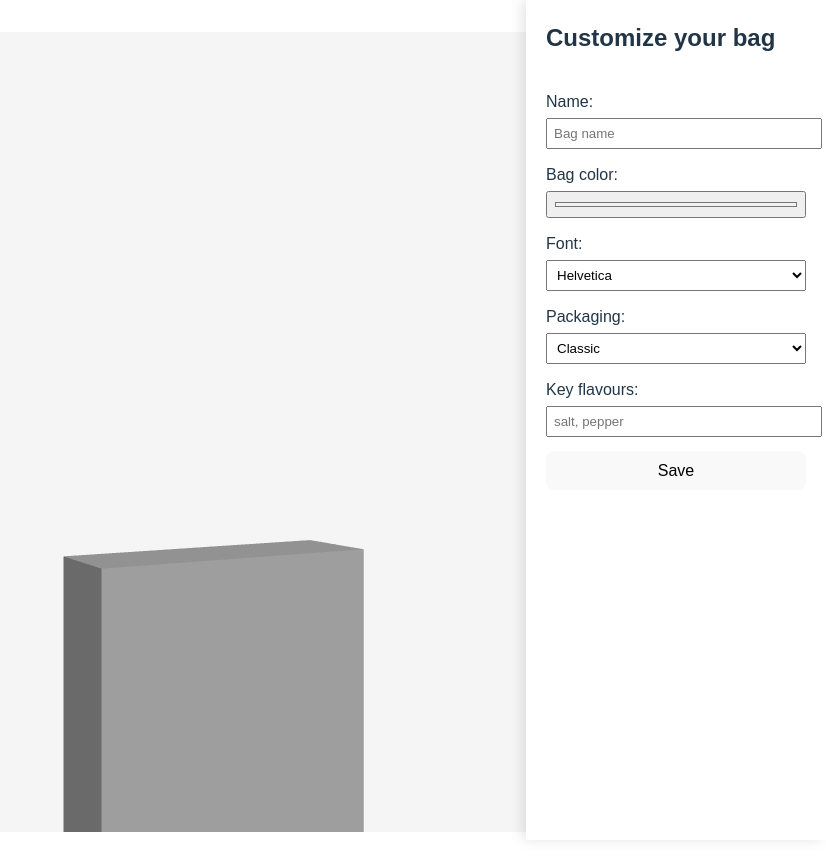
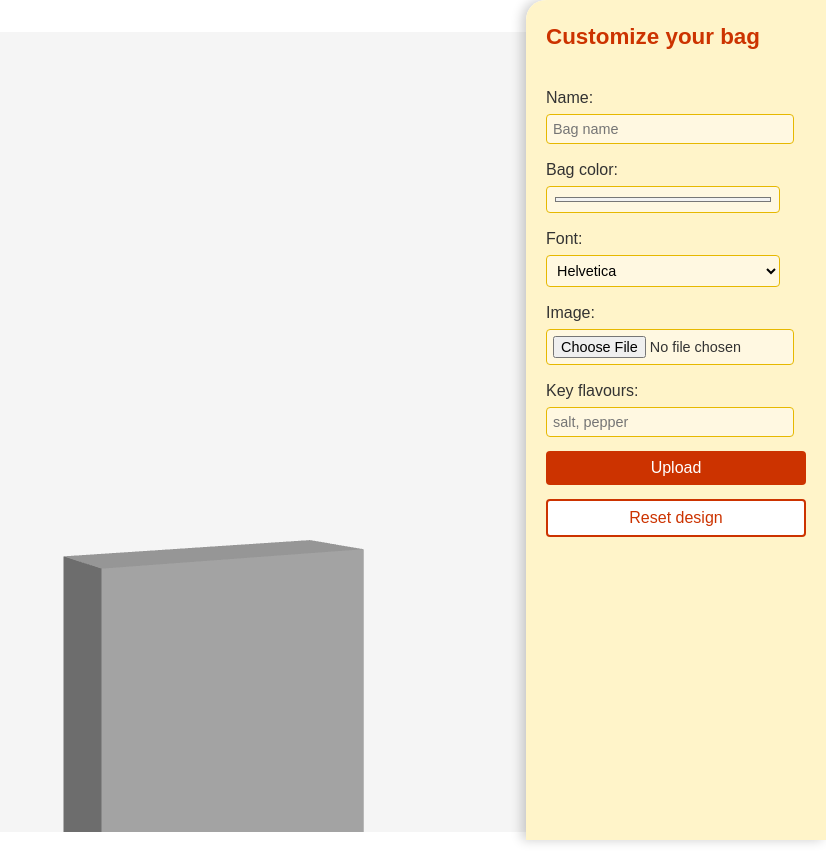
Before and after one commit to AminaM211/lays-configurator, a website built with Vite: page index.html in a window 1280 px wide. Shown: the top 864 px of the page, without its empty margins (454-1280 px from the left). Built offline with nearby package versions, Linux system fonts and the light colour scheme; animation ran at ten frames a second.

Commit message:
feat: enhance bag customization UI with image upload and reset button added

```diff
--- a/src/main.js
+++ b/src/main.js
@@ -1,8 +1,8 @@
+// src/main.js
 import * as THREE from 'three'
 import './style.css'
 import { createUI } from './ui'
 import axios from 'axios'
-
 
 const app = document.querySelector('#app')
 
@@ -33,38 +33,93 @@ scene.add(light)
 const ambient = new THREE.AmbientLight(0xffffff, 0.4)
 scene.add(ambient)
 
-// “chipszak” als box
+// chipszak als box
 const geometry = new THREE.BoxGeometry(1.2, 2, 0.4)
-const material = new THREE.MeshStandardMaterial({ color: '#f2f2f2' })
+// kleur laten we wit, omdat we kleur via texture doen
+const material = new THREE.MeshStandardMaterial({ color: '#ffffff' })
 const bag = new THREE.Mesh(geometry, material)
 scene.add(bag)
 
+// configuratie object dat naar je API gaat
 const config = {
   name: '',
-  image: 'https://example.com/chips.png', // voor nu placeholder
+  image: 'https://example.com/chips.png', // file upload doen we later mooi
   bagColor: '#f2f2f2',
   font: 'Helvetica',
   pattern: 'none',
-  packaging: 'classic',
   keyFlavours: []
 }
 
+let textTexture = null
+
+function updateBagTexture() {
+  const canvas = document.createElement('canvas')
+  canvas.width = 512
+  canvas.height = 512
+  const ctx = canvas.getContext('2d')
+
+  // achtergrond = gekozen kleur
+  ctx.fillStyle = config.bagColor
+  ctx.fillRect(0, 0, canvas.width, canvas.height)
+
+  // tekst instellingen
+  ctx.fillStyle = 'black'
+  ctx.textAlign = 'center'
+
+  // naam
+  ctx.font = 'bold 50px Helvetica'
+  ctx.fillText(config.name || '', canvas.width / 2, canvas.height / 2 - 20)
+
+  // flavours
+  ctx.font = '24px Helvetica'
+  const flavoursText = config.keyFlavours.join(', ')
+  ctx.fillText(flavoursText, canvas.width / 2, canvas.height / 2 + 30)
+
+  // oude texture opruimen
+  if (textTexture) {
+    textTexture.dispose()
+  }
+
+  textTexture = new THREE.CanvasTexture(canvas)
+  textTexture.needsUpdate = true
+
+  bag.material.map = textTexture
+  bag.material.needsUpdate = true
+}
+
 function updateConfig() {
-  config.name = document.querySelector('#bag-name').value
-  config.bagColor = document.querySelector('#bag-color').value
-  config.font = document.querySelector('#bag-font').value
-  config.packaging = document.querySelector('#bag-packaging').value
-  config.keyFlavours = document.querySelector('#bag-flavours').value
+  const nameInput = document.querySelector('#bag-name')
+  const colorInput = document.querySelector('#bag-color')
+  const fontSelect = document.querySelector('#bag-font')
+  const imageInput = document.querySelector('#bag-image')
+  const flavoursInput = document.querySelector('#bag-flavours')
+
+  if (!nameInput || !colorInput || !fontSelect || !imageInput || !flavoursInput) {
+    console.warn('UI elements not found, check ids in ui.js')
+    return
+  }
+
+  config.name = nameInput.value
+  config.bagColor = colorInput.value
+  config.font = fontSelect.value
+
+  // file input: voor nu alleen API-info, we gebruiken de file nog niet als texture
+  if (imageInput.files && imageInput.files[0]) {
+    config.image = imageInput.files[0].name
+  }
+
+  config.keyFlavours = flavoursInput.value
     .split(',')
-    .map(f => f.trim())
+    .map((f) => f.trim())
+    .filter((f) => f)
 
-  // update kleur op model
-  bag.material.color.set(config.bagColor)
+  // update texture (kleur + tekst)
+  updateBagTexture()
 }
 
 async function saveToAPI() {
-  // JOUW ADMIN TOKEN HIER invullen tijdelijk
-  const TOKEN = "Bearer eyJhbGciOiJIUzI1NiIsInR5cCI6IkpXVCJ9.eyJpZCI6IjY5MjA1YmExMDc2YTg5YmQwMjI3ZWU2YiIsInJvbGUiOiJhZG1pbiIsImVtYWlsIjoiYWRtaW5AYWRtaW4uY29tIiwiaWF0IjoxNzYzNzI5NDA1LCJleHAiOjE3NjM3NDM4MDV9.n8Ip5mYDYfFha1ouT2c1FsMMg4ETD86ai0oIaMEup2s"
+  const TOKEN =
+    'Bearer eyJhbGciOiJIUzI1NiIsInR5cCI6IkpXVCJ9.eyJpZCI6IjY5MjA1YmExMDc2YTg5YmQwMjI3ZWU2YiIsInJvbGUiOiJhZG1pbiIsImVtYWlsIjoiYWRtaW5AYWRtaW4uY29tIiwiaWF0IjoxNzYzNzI5NDA1LCJleHAiOjE3NjM3NDM4MDV9.n8Ip5mYDYfFha1ouT2c1FsMMg4ETD86ai0oIaMEup2s'
 
   try {
     await axios.post('http://localhost:4000/api/v1/bag', config, {
@@ -72,13 +127,12 @@ async function saveToAPI() {
         Authorization: TOKEN
       }
     })
-    alert("Saved! Check admin panel.")
+    alert('Saved! Check admin panel.')
   } catch (err) {
     console.error(err)
-    alert("Error saving.")
+    alert('Error saving.')
   }
 }
-
 
 // animatie
 function animate() {
@@ -97,4 +151,8 @@ window.addEventListener('resize', () => {
   renderer.setSize(w, h)
 })
 
+// UI aanmaken
 createUI(updateConfig, saveToAPI)
+
+// eerste draw zodat kleur en tekst vanaf start kloppen
+updateConfig()
--- a/src/style.css
+++ b/src/style.css
@@ -101,19 +101,60 @@ button:focus-visible {
   right: 0;
   width: 260px;
   height: 100vh;
-  background: white;
+  background: #fff4c6f0; /* Lays signature yellow */
   padding: 20px;
-  box-shadow: -4px 0 12px rgba(0, 0, 0, 0.1);
+  box-shadow: -4px 0 12px rgba(0, 0, 0, 0.2);
   display: flex;
   flex-direction: column;
   gap: 14px;
-  font-family: sans-serif;
+  border-radius: 20px 0 0 0px;
+  font-family: 'Arial', sans-serif;
+  color: #333;
 }
 .ui input, .ui select {
-  width: 100%;
+  width: 90%;
   margin-top: 4px;
   padding: 6px;
+  border: 1px solid #e6b800; /* Slightly darker yellow for borders */
+  border-radius: 4px;
+  background: #fff8e1; /* Soft yellow background */
+  font-size: 0.9em;
+}
+.ui input:focus, .ui select:focus {
+  outline: none;
+  border-color: #ff9900; /* Orange focus border */
+  box-shadow: 0 0 4px #ff9900;
 }
 .ui h2 {
   margin-top: 0;
+  color: #cc3300; /* Lays red for headings */
+  font-size: 1.4em;
+  font-weight: bold;
 }
+.ui #save-config {
+  background: #cc3300; /* Lays red */
+  color: white;
+  border: none;
+  border-radius: 4px;
+  padding: 8px 12px;
+  font-size: 1em;
+  cursor: pointer;
+  transition: background 0.3s;
+}
+.ui #reset-config {
+  color: #cc3300; /* Lays red */
+  background: white;
+  border: #cc3300 2px solid;
+  border-radius: 4px;
+  padding: 8px 12px;
+  font-size: 1em;
+  cursor: pointer;
+  transition: background 0.3s;
+}
+
+.ui button:hover {
+  background: #b32400; /* Darker red on hover */
+}
+.ui button:focus {
+  outline: 2px solid #ffcc00; /* Yellow focus outline */
+}
--- a/src/ui.js
+++ b/src/ui.js
@@ -21,19 +21,17 @@ export function createUI(onUpdate, onSave) {
         </select>
       </label>
 
-      <label> Packaging:
-        <select id="bag-packaging">
-            <option value="classic">Classic</option>
-            <option value="matte">Matte</option>
-            <option value="glossy">Glossy</option>
-        </select>
+      <label> Image:
+        <input type="file" id="bag-image" accept="image/*">
       </label>
 
       <label> Key flavours:
         <input type="text" id="bag-flavours" placeholder="salt, pepper">
       </label>
 
-      <button id="save-config">Save</button>
+      <button id="save-config">Upload</button>
+      <button id="reset-config">Reset design</button>
+
     `
 
     document.body.appendChild(ui)
@@ -41,8 +39,15 @@ export function createUI(onUpdate, onSave) {
     ui.querySelector('#bag-color').addEventListener('input', onUpdate)
     ui.querySelector('#bag-name').addEventListener('input', onUpdate)
     ui.querySelector('#bag-font').addEventListener('change', onUpdate)
-    ui.querySelector('#bag-packaging').addEventListener('change', onUpdate)
+    ui.querySelector('#bag-image').addEventListener('input', onUpdate)
     ui.querySelector('#bag-flavours').addEventListener('input', onUpdate)
-
     ui.querySelector('#save-config').addEventListener('click', onSave)
+    ui.querySelector('#reset-config').addEventListener('click', () => {
+        ui.querySelector('#bag-name').value = ''
+        ui.querySelector('#bag-color').value = '#f2f2f2'
+        ui.querySelector('#bag-font').value = 'Helvetica'
+        ui.querySelector('#bag-image').value = ''
+        ui.querySelector('#bag-flavours').value = ''
+        onUpdate()
+    })
   }
```
